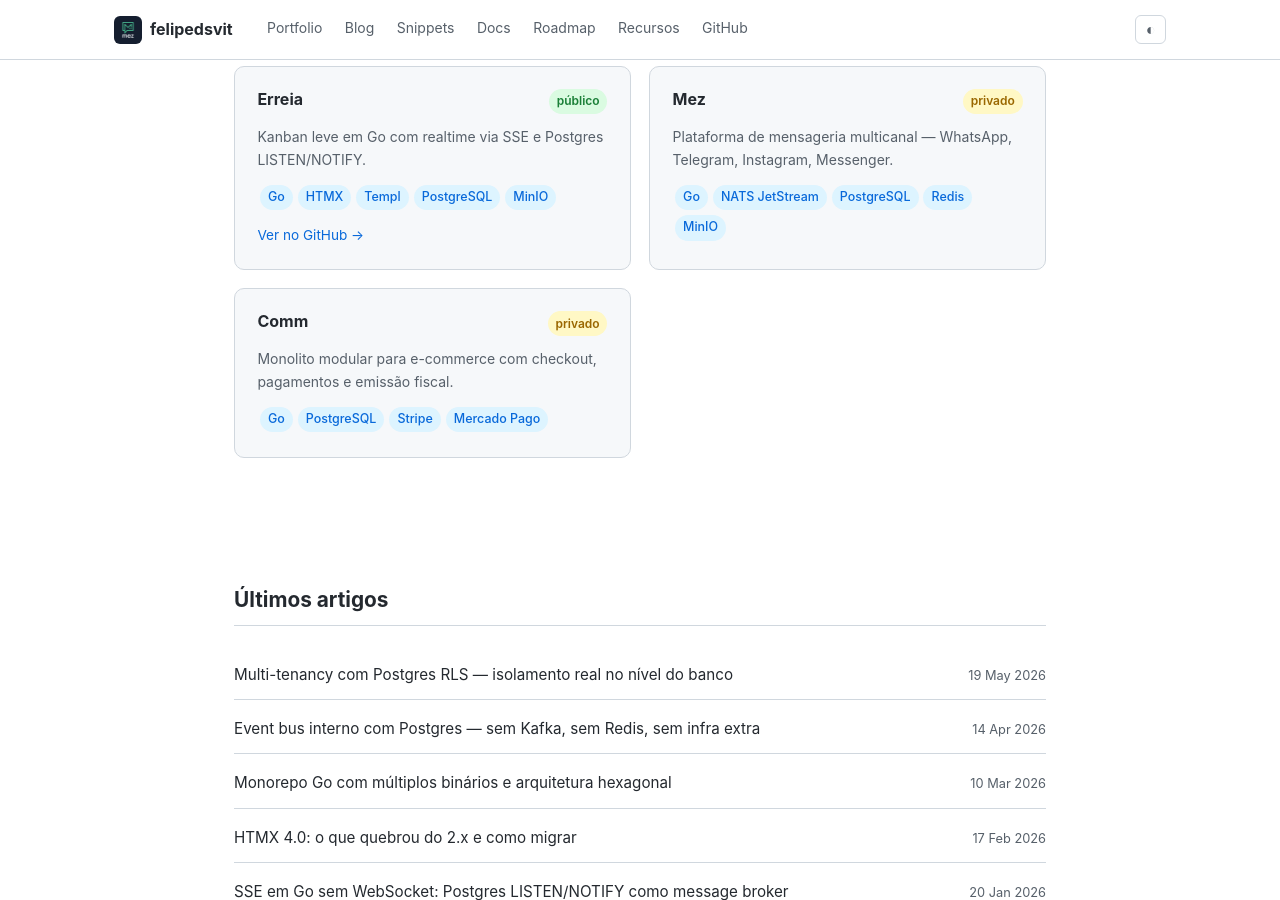
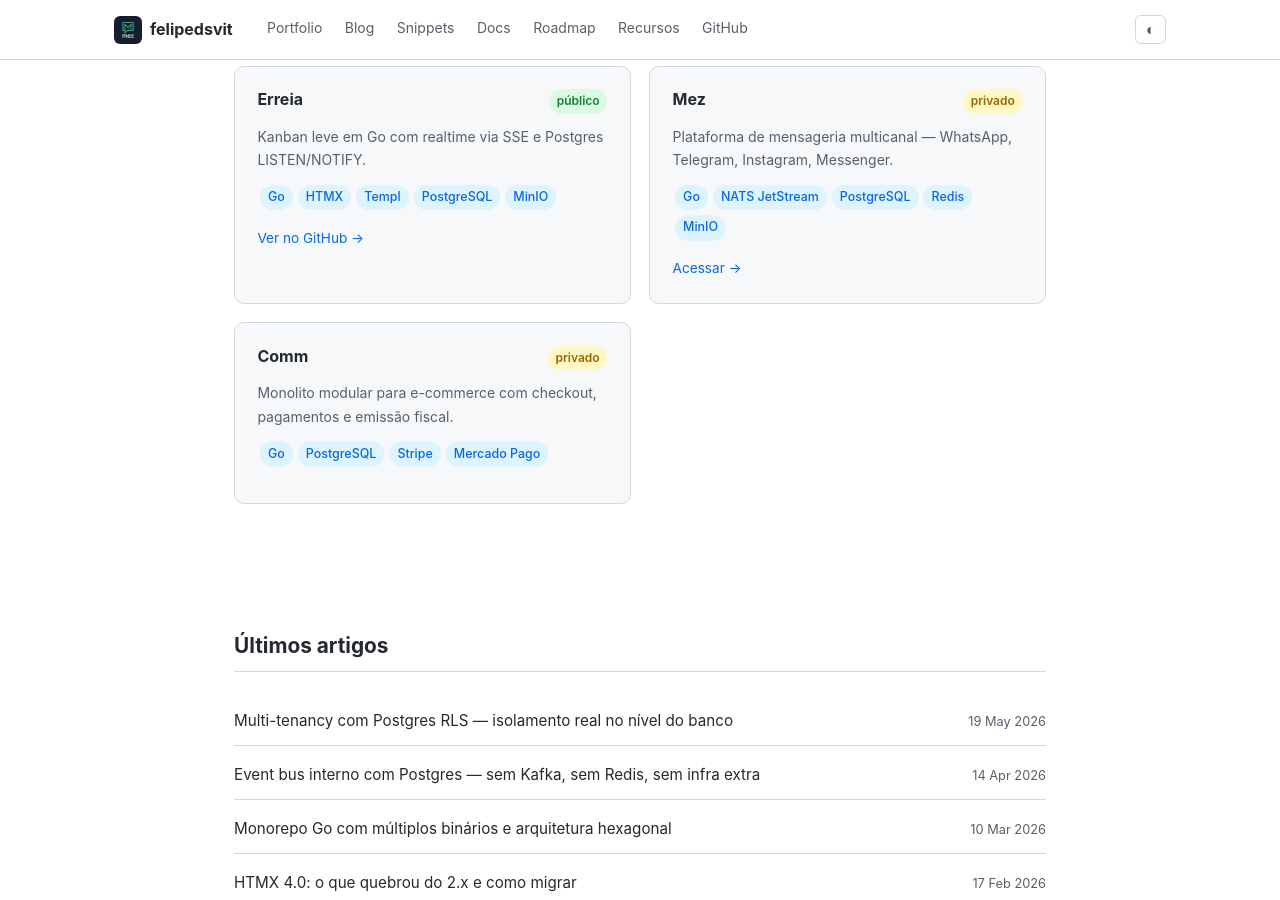
Before and after one commit to felipedsvit/felipedsvit.github.io, a Jekyll site: the page built from index.md, in a window 1280 px wide and 900 px high, scrolled down 490 px. Built offline with Jekyll 4.4.1, drawn with Linux system fonts in a browser that asks for light colours.

Commit message:
feat: adiciona link da página ao vivo nos cards de projetos
Adiciona campo 'live' no YAML de projetos e atualiza template
do card para exibir link de acesso à página ao vivo quando disponível.
Inclui link para https://mez-go-page.felipedsvit.workers.dev/ no projeto mez-go.

Co-Authored-By: Claude Haiku 4.5 <noreply@anthropic.com>
Claude-Session: https://claude.ai/code/session_01HQQFn41kAnRdyucumrY8WC

```diff
--- a/_data/projects.yml
+++ b/_data/projects.yml
@@ -12,6 +12,7 @@
   title: Mez
   description: Plataforma de mensageria multicanal — WhatsApp, Telegram, Instagram, Messenger.
   url: /portfolio/mez-go/
+  live: https://mez-go-page.felipedsvit.workers.dev/
   stack: [Go, NATS JetStream, PostgreSQL, Redis, MinIO]
   status: active
   visibility: private
--- a/_includes/project-card.html
+++ b/_includes/project-card.html
@@ -11,7 +11,12 @@
   <div class="project-card-stack">
     {% for tech in include.project.stack %}<span class="tag">{{ tech }}</span>{% endfor %}
   </div>
-  {% if include.project.repo %}
-  <a class="project-card-link" href="{{ include.project.repo }}" target="_blank" rel="noopener">Ver no GitHub →</a>
-  {% endif %}
+  <div class="project-card-links">
+    {% if include.project.live %}
+    <a class="project-card-link project-card-link-live" href="{{ include.project.live }}" target="_blank" rel="noopener">Acessar →</a>
+    {% endif %}
+    {% if include.project.repo %}
+    <a class="project-card-link" href="{{ include.project.repo }}" target="_blank" rel="noopener">Ver no GitHub →</a>
+    {% endif %}
+  </div>
 </article>
```
